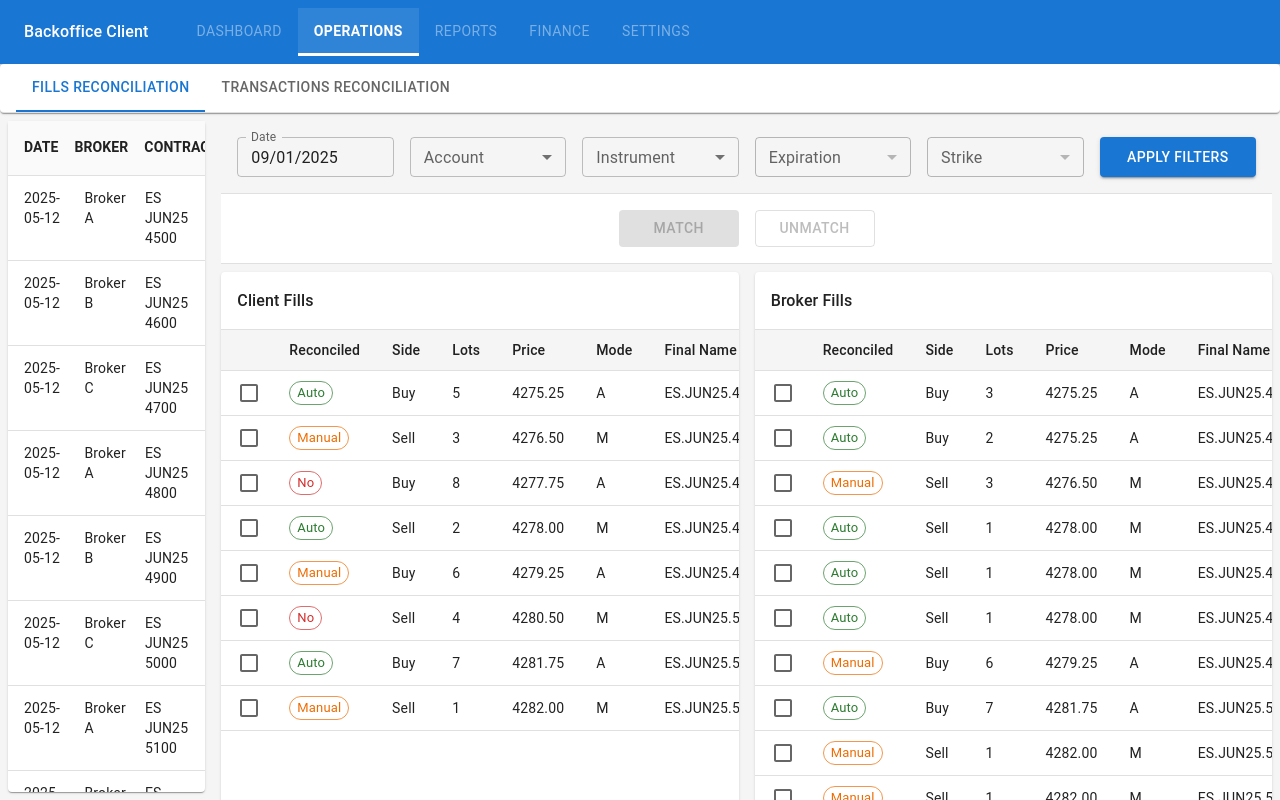
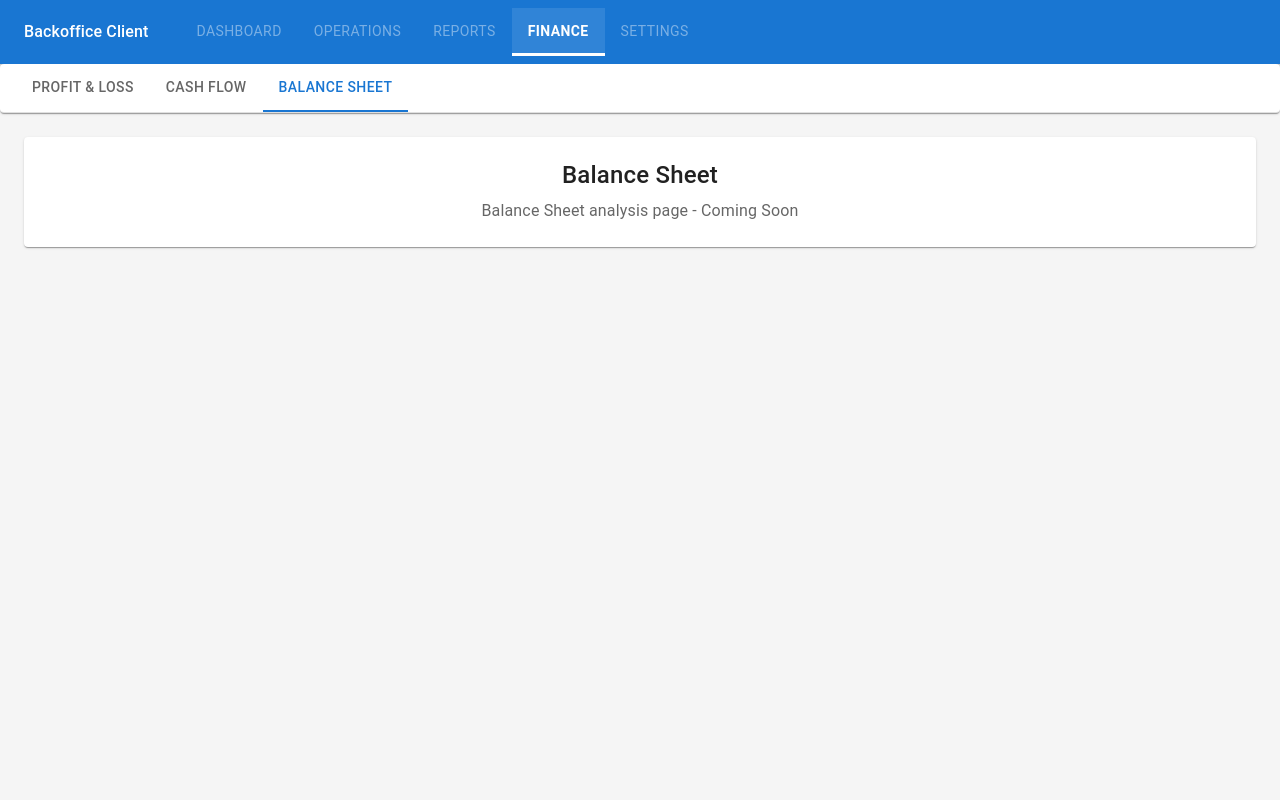
Before and after one commit to ido-sa/backoffice-client, a React (Vite) app: page /finance/balance-sheet in a window 1280 px wide. Before the commit this address led to /operations/fills. Built offline with nearby package versions, Linux system fonts and the light colour scheme.

Commit message:
Add finance pages and layout components

```diff
--- a/src/App.tsx
+++ b/src/App.tsx
@@ -1,9 +1,10 @@
 import { Routes, Route, Navigate } from 'react-router-dom'
 import AppLayout from '@/components/layout/AppLayout'
 import OperationsLayout from '@/components/layout/OperationsLayout'
+import FinanceLayout from '@/components/layout/FinanceLayout'
 import FillsPage from '@/pages/operations/fills/FillsPage'
 import TransactionsPage from '@/pages/operations/transactions/TransactionsPage'
-import ProfitLossPage from '@/pages/finance/ProfitLossPage'
+import { ProfitLossPage, CashFlowPage, BalanceSheetPage } from '@/pages/finance'
 import { ROUTES } from '@/constants/routes'
 
 function App() {
@@ -22,7 +23,12 @@ function App() {
         </Route>
 
         {/* Finance routes */}
-        <Route path={ROUTES.FINANCE} element={<ProfitLossPage />} />
+        <Route path={ROUTES.FINANCE} element={<FinanceLayout />}>
+          <Route index element={<Navigate to={ROUTES.FINANCE_PROFIT_LOSS} replace />} />
+          <Route path="profit-loss" element={<ProfitLossPage />} />
+          <Route path="cash-flow" element={<CashFlowPage />} />
+          <Route path="balance-sheet" element={<BalanceSheetPage />} />
+        </Route>
 
         {/* Future routes - placeholder pages */}
         <Route path={ROUTES.DASHBOARD} element={<div>Dashboard - Coming Soon</div>} />
--- /dev/null
+++ b/src/components/layout/FinanceLayout.styles.ts
@@ -0,0 +1,23 @@
+import { styled } from '@mui/material/styles'
+import { Box, Paper, Tabs } from '@mui/material'
+
+export const StyledContainer = styled(Box)(() => ({
+  display: 'flex',
+  flexDirection: 'column',
+  height: '100%',
+}))
+
+export const StyledHeaderPaper = styled(Paper)(() => ({
+  borderBottom: '1px solid',
+  borderBottomColor: '#e0e0e0',
+}))
+
+export const StyledTabs = styled(Tabs)(() => ({
+  paddingLeft: 16,
+  paddingRight: 16,
+}))
+
+export const StyledMain = styled(Box)(() => ({
+  flexGrow: 1,
+  overflow: 'hidden',
+}))
--- /dev/null
+++ b/src/components/layout/FinanceLayout.tsx
@@ -0,0 +1,53 @@
+import React from 'react'
+import { Outlet, useNavigate, useLocation } from 'react-router-dom'
+import { Tab } from '@mui/material'
+import { ROUTES } from '@/constants/routes'
+import {
+  StyledContainer,
+  StyledHeaderPaper,
+  StyledTabs,
+  StyledMain,
+} from './FinanceLayout.styles'
+
+const FinanceLayout: React.FC = () => {
+  const navigate = useNavigate()
+  const location = useLocation()
+
+  const getCurrentTab = () => {
+    if (location.pathname.includes('/profit-loss')) return 'profit-loss'
+    if (location.pathname.includes('/cash-flow')) return 'cash-flow'
+    if (location.pathname.includes('/balance-sheet')) return 'balance-sheet'
+    return 'profit-loss'
+  }
+
+  const handleTabChange = (_: React.SyntheticEvent, newValue: string) => {
+    if (newValue === 'profit-loss') {
+      navigate(ROUTES.FINANCE_PROFIT_LOSS)
+    } else if (newValue === 'cash-flow') {
+      navigate(ROUTES.FINANCE_CASH_FLOW)
+    } else if (newValue === 'balance-sheet') {
+      navigate(ROUTES.FINANCE_BALANCE_SHEET)
+    }
+  }
+
+  return (
+    <StyledContainer>
+      <StyledHeaderPaper>
+        <StyledTabs
+          value={getCurrentTab()}
+          onChange={handleTabChange}
+        >
+          <Tab label="Profit & Loss" value="profit-loss" />
+          <Tab label="Cash Flow" value="cash-flow" />
+          <Tab label="Balance Sheet" value="balance-sheet" />
+        </StyledTabs>
+      </StyledHeaderPaper>
+
+      <StyledMain>
+        <Outlet />
+      </StyledMain>
+    </StyledContainer>
+  )
+}
+
+export default FinanceLayout
--- a/src/constants/routes.ts
+++ b/src/constants/routes.ts
@@ -10,6 +10,11 @@ export const ROUTES = {
   OPERATIONS_OVERVIEW: '/operations/overview',
   OPERATIONS_FILLS: '/operations/fills',
   OPERATIONS_TRANSACTIONS: '/operations/transactions',
+
+  // Finance second-level tabs
+  FINANCE_PROFIT_LOSS: '/finance/profit-loss',
+  FINANCE_CASH_FLOW: '/finance/cash-flow',
+  FINANCE_BALANCE_SHEET: '/finance/balance-sheet',
 } as const
 
 export type RouteKey = keyof typeof ROUTES
--- /dev/null
+++ b/src/pages/finance/BalanceSheetPage.tsx
@@ -0,0 +1,19 @@
+import React from 'react'
+import { Box, Typography, Paper } from '@mui/material'
+
+const BalanceSheetPage: React.FC = () => {
+  return (
+    <Box sx={{ p: 3 }}>
+      <Paper sx={{ p: 3, textAlign: 'center' }}>
+        <Typography variant="h4" gutterBottom>
+          Balance Sheet
+        </Typography>
+        <Typography variant="body1" color="text.secondary">
+          Balance Sheet analysis page - Coming Soon
+        </Typography>
+      </Paper>
+    </Box>
+  )
+}
+
+export default BalanceSheetPage
--- /dev/null
+++ b/src/pages/finance/CashFlowPage.tsx
@@ -0,0 +1,19 @@
+import React from 'react'
+import { Box, Typography, Paper } from '@mui/material'
+
+const CashFlowPage: React.FC = () => {
+  return (
+    <Box sx={{ p: 3 }}>
+      <Paper sx={{ p: 3, textAlign: 'center' }}>
+        <Typography variant="h4" gutterBottom>
+          Cash Flow
+        </Typography>
+        <Typography variant="body1" color="text.secondary">
+          Cash Flow analysis page - Coming Soon
+        </Typography>
+      </Paper>
+    </Box>
+  )
+}
+
+export default CashFlowPage
--- /dev/null
+++ b/src/pages/finance/index.ts
@@ -0,0 +1,3 @@
+export { default as ProfitLossPage } from './ProfitLossPage'
+export { default as CashFlowPage } from './CashFlowPage'
+export { default as BalanceSheetPage } from './BalanceSheetPage'
```
